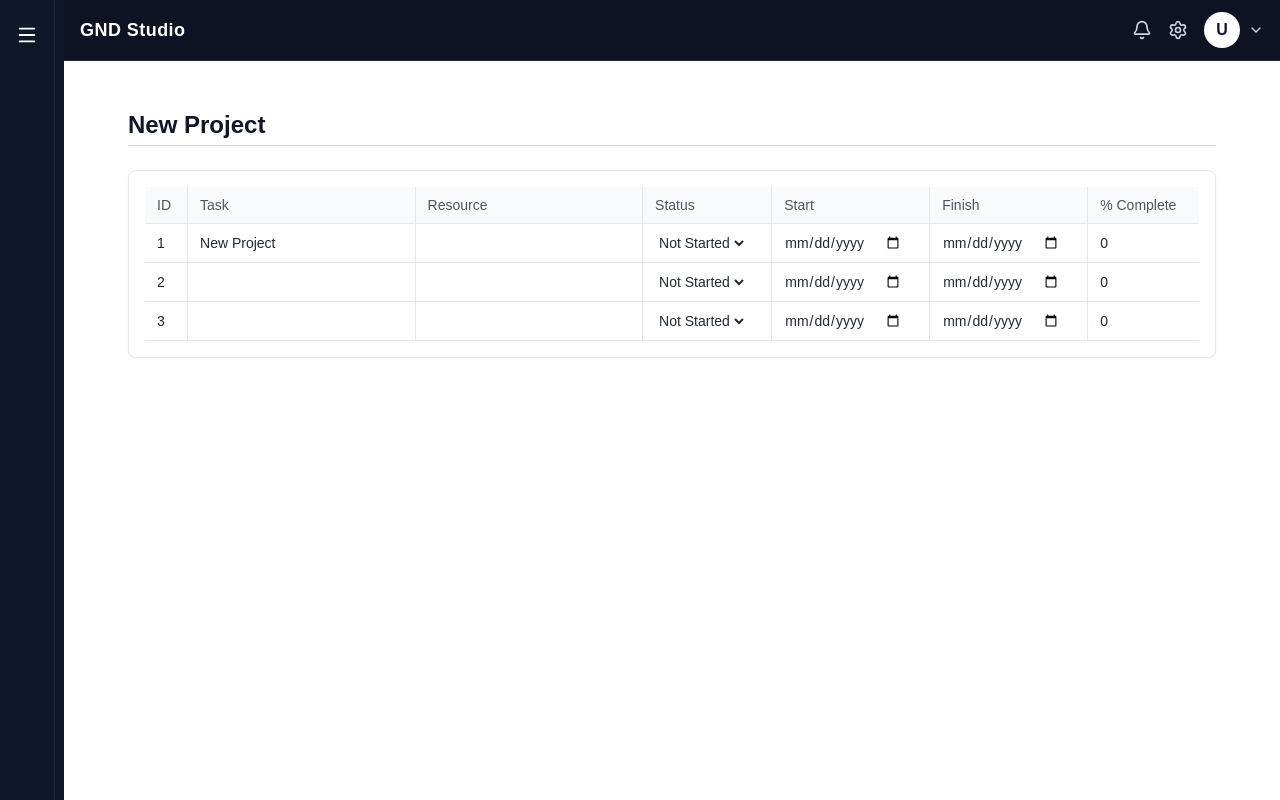
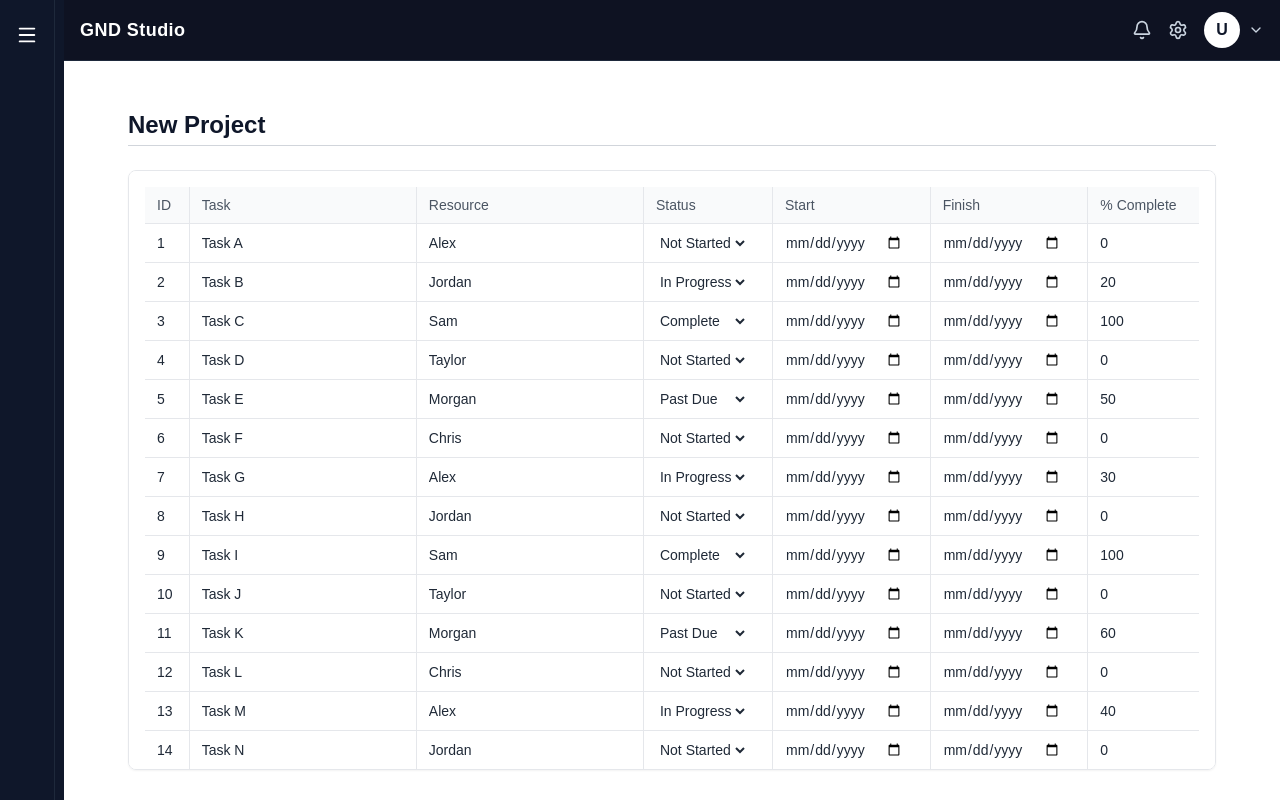
Before and after one commit to jjoynergnd/GNDStudio, a Next.js app: page /projects/new in a window 1280 px wide. Built offline with nearby package versions, Linux system fonts and the light colour scheme.

Commit message:
sticky column header and additional rows and row highlighting

```diff
--- a/src/components/grid/TaskGridTanStack.tsx
+++ b/src/components/grid/TaskGridTanStack.tsx
@@ -26,15 +26,15 @@ export default function TaskGridTanStack({ data }: TaskGridTanStackProps) {
   });
 
   return (
-    <div className="border rounded-lg bg-white shadow-sm p-4">
+    <div className="border rounded-lg bg-white shadow-sm p-4 overflow-auto max-h-[600px]">
       <table className="w-full border-collapse">
-        <thead className="bg-gray-50">
+        <thead className="bg-gray-50 sticky top-0 z-10 rounded-t-lg">
           {table.getHeaderGroups().map((headerGroup) => (
-            <tr key={headerGroup.id}>
+            <tr key={headerGroup.id} className="group">
               {headerGroup.headers.map((header) => (
                 <th
                   key={header.id}
-                  className="text-left px-3 py-2 text-sm font-medium text-gray-600 border-b border-r last:border-r-0"
+                  className="text-left px-3 py-2 text-sm font-medium text-gray-600 border-b border-r last:border-r-0 group-hover:bg-gray-100 transition-colors"
                 >
                   {flexRender(
                     header.column.columnDef.header,
@@ -48,11 +48,11 @@ export default function TaskGridTanStack({ data }: TaskGridTanStackProps) {
 
         <tbody>
           {table.getRowModel().rows.map((row) => (
-            <tr key={row.id} className="hover:bg-gray-50">
+            <tr key={row.id} className="hover:bg-gray-50 group">
               {row.getVisibleCells().map((cell) => (
                 <td
                   key={cell.id}
-                  className="px-3 py-2 text-sm text-gray-800 border-b border-r last:border-r-0"
+                  className="px-3 py-2 text-sm text-gray-800 border-b border-r last:border-r-0 group-hover:bg-gray-100 transition-colors"
                 >
                   {flexRender(
                     cell.column.columnDef.cell,
--- a/src/features/projects/mockData.tsx
+++ b/src/features/projects/mockData.tsx
@@ -1,32 +1,17 @@
 export const mockTasks = [
-  {
-    id: "1",
-    wbs: "1",
-    task: "New Project",
-    resource: "",
-    status: "Not Started",
-    start: "",
-    finish: "",
-    percentComplete: 0,
-  },
-  {
-    id: "2",
-    wbs: "2",
-    task: "",
-    resource: "",
-    status: "Not Started",
-    start: "",
-    finish: "",
-    percentComplete: 0,
-  },
-  {
-    id: "3",
-    wbs: "3",
-    task: "",
-    resource: "",
-    status: "Not Started",
-    start: "",
-    finish: "",
-    percentComplete: 0,
-  },
+  { id: "1", wbs: "1", task: "Task A", resource: "Alex", status: "Not Started", start: "", finish: "", percentComplete: 0 },
+  { id: "2", wbs: "2", task: "Task B", resource: "Jordan", status: "In Progress", start: "", finish: "", percentComplete: 20 },
+  { id: "3", wbs: "3", task: "Task C", resource: "Sam", status: "Complete", start: "", finish: "", percentComplete: 100 },
+  { id: "4", wbs: "4", task: "Task D", resource: "Taylor", status: "Not Started", start: "", finish: "", percentComplete: 0 },
+  { id: "5", wbs: "5", task: "Task E", resource: "Morgan", status: "Past Due", start: "", finish: "", percentComplete: 50 },
+  { id: "6", wbs: "6", task: "Task F", resource: "Chris", status: "Not Started", start: "", finish: "", percentComplete: 0 },
+  { id: "7", wbs: "7", task: "Task G", resource: "Alex", status: "In Progress", start: "", finish: "", percentComplete: 30 },
+  { id: "8", wbs: "8", task: "Task H", resource: "Jordan", status: "Not Started", start: "", finish: "", percentComplete: 0 },
+  { id: "9", wbs: "9", task: "Task I", resource: "Sam", status: "Complete", start: "", finish: "", percentComplete: 100 },
+  { id: "10", wbs: "10", task: "Task J", resource: "Taylor", status: "Not Started", start: "", finish: "", percentComplete: 0 },
+  { id: "11", wbs: "11", task: "Task K", resource: "Morgan", status: "Past Due", start: "", finish: "", percentComplete: 60 },
+  { id: "12", wbs: "12", task: "Task L", resource: "Chris", status: "Not Started", start: "", finish: "", percentComplete: 0 },
+  { id: "13", wbs: "13", task: "Task M", resource: "Alex", status: "In Progress", start: "", finish: "", percentComplete: 40 },
+  { id: "14", wbs: "14", task: "Task N", resource: "Jordan", status: "Not Started", start: "", finish: "", percentComplete: 0 },
+  { id: "15", wbs: "15", task: "Task O", resource: "Sam", status: "Complete", start: "", finish: "", percentComplete: 100 },
 ];
```
